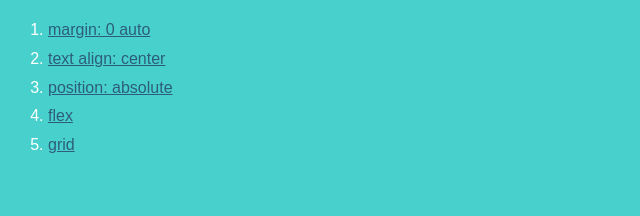
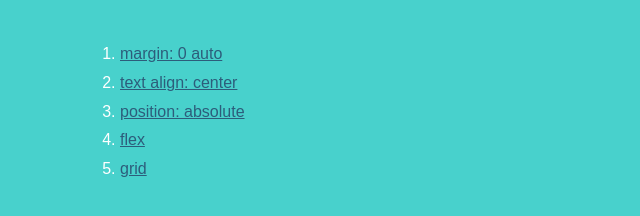
Before and after one commit to jorgechavezrnd/css-flex-course, a website: page 11-centering-things/index.html in a window 1280 px wide. Shown: the whole page, without its empty margins (0-640 px from the left). Drawn offline with nearby package versions, Linux system fonts and the light colour scheme; files that its build step writes are made by us from their sources.

Commit message:
Fix class name. Rename cotainer to container

```diff
--- a/11-centering-things/scss/_base.scss
+++ b/11-centering-things/scss/_base.scss
@@ -22,7 +22,7 @@ a {
   }
 }
 
-.cotainer {
+.container {
   max-width: 72rem;
   padding: 1rem;
   margin: 0 auto;
```
